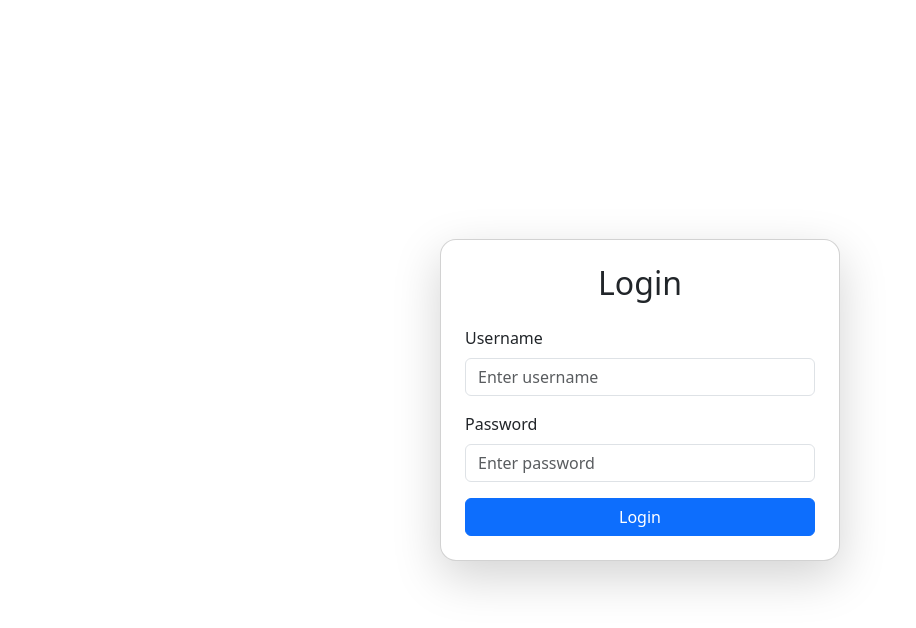
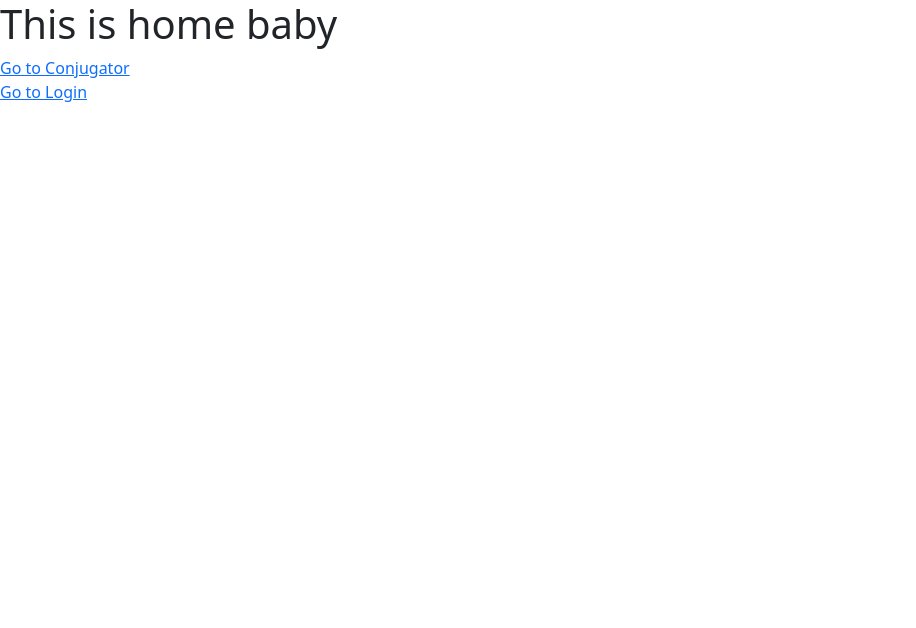
Before and after one commit to Marforio/ConjugatorOnline, a Vue app in the folder conjugator-online/: page / in a window 1280 px wide. Before the commit this address led to /login. Shown: the top 628 px of the page, without its empty margins (0-916 px from the left). Built offline with nearby package versions, Linux system fonts and the light colour scheme.

Commit message:
fixes for enforced login

```diff
--- a/conjugator-online/src/router/index.ts
+++ b/conjugator-online/src/router/index.ts
@@ -1,7 +1,7 @@
 import { createRouter, createWebHistory } from "vue-router";
 import HomeView from "../views/Home.vue";
 import LoginView from "../views/Login.vue";
-import { getAccessToken } from "../services/auth";
+import { getAccessToken } from "@/services/auth";
 
 const router = createRouter({
   history: createWebHistory(import.meta.env.BASE_URL),
@@ -11,7 +11,7 @@ const router = createRouter({
       path: "/",
       name: "home",
       component: HomeView,
-      meta: { requiresAuth: true },
+      meta: { requiresAuth: false },
     },
     {
       path: "/conjugator",
--- a/conjugator-online/src/views/Login.vue
+++ b/conjugator-online/src/views/Login.vue
@@ -63,7 +63,7 @@ async function login() {
 
   try {
     const res = await fetch(
-      "https://languagelabsback-feb3ekeqg2hkbrcp.switzerlandnorth-01.azurewebsites.net/api/students/token/", // JWT login endpoint
+      "https://languagelabsback-feb3ekeqg2hkbrcp.switzerlandnorth-01.azurewebsites.net/api/token/", // JWT login endpoint
       {
         method: "POST",
         headers: { "Content-Type": "application/json" },
```
